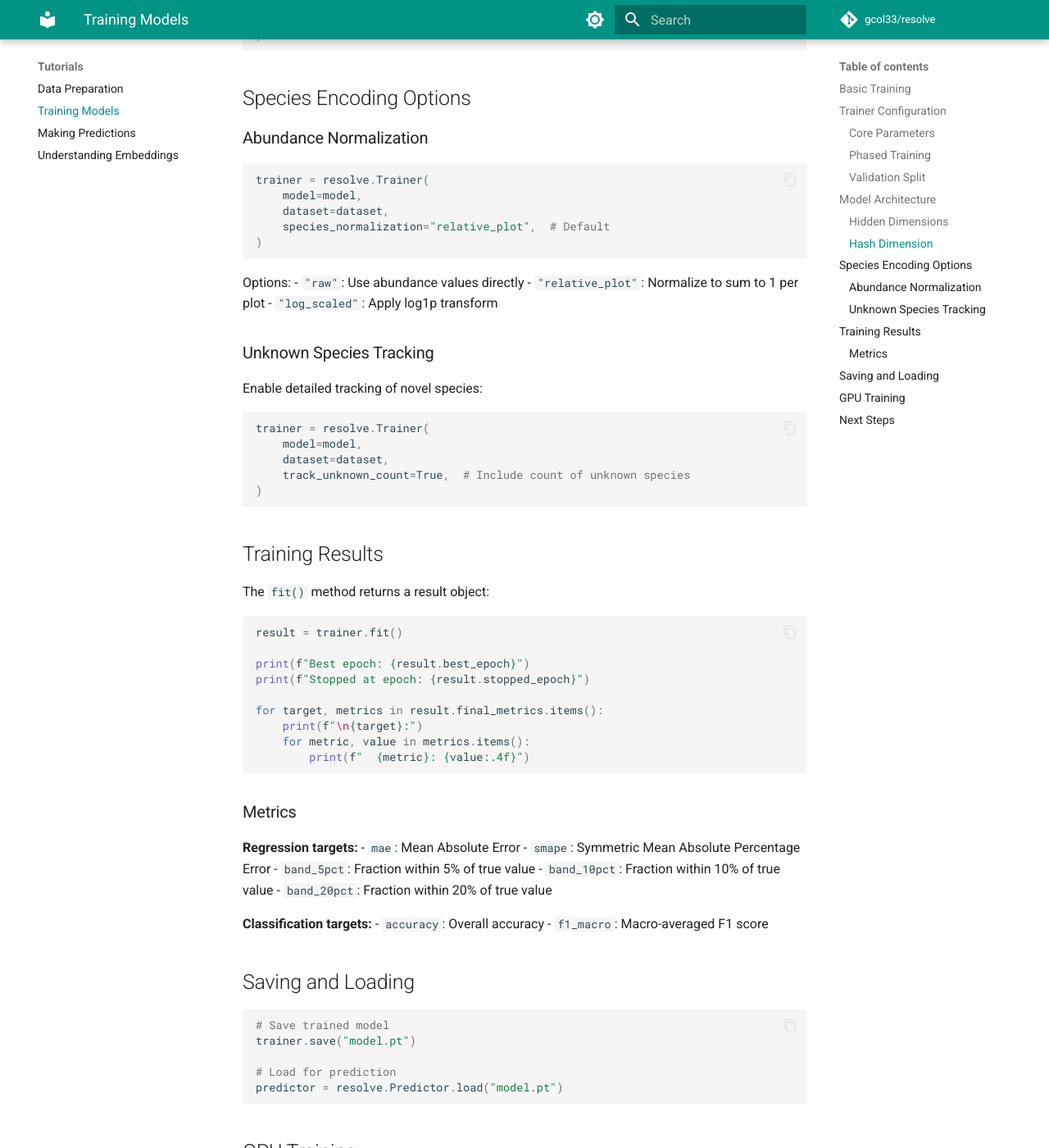
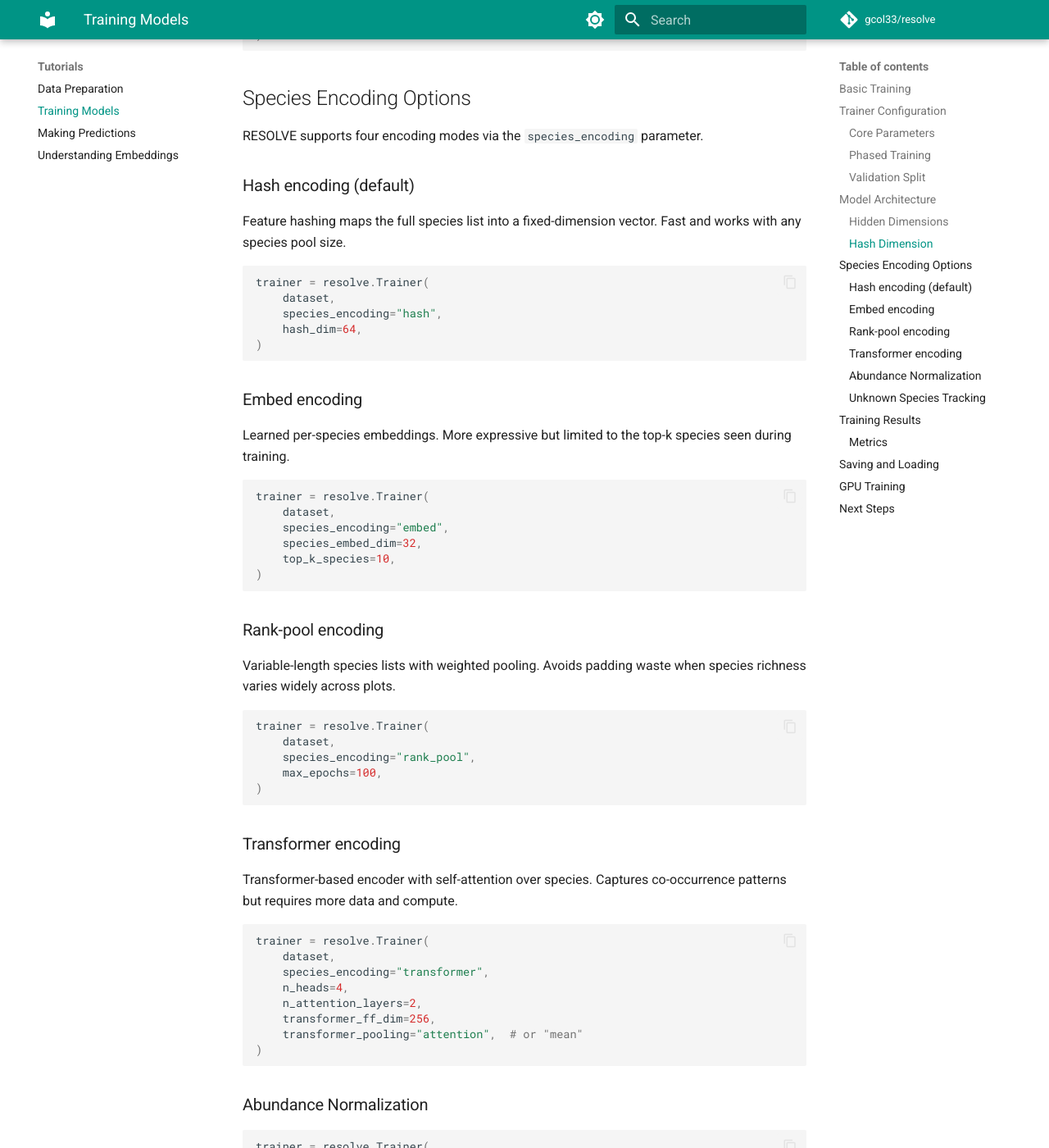
Before and after one commit to gcol33/resolve, an MkDocs documentation site: the page built from docs/tutorials/training.md, in a window 1280 px wide and 1400 px high, scrolled down 1800 px. Shown: the whole window at 82% size. Built offline with MkDocs 1.6.1 and Material for MkDocs 9.7.7, drawn with Linux system fonts in a browser that asks for light colours; comment, search, counter and statistics services are not loaded.

Commit message:
fix: P1 issues — tests, docs, libtorch versions, TraitNet, spatial CV bug
Tests:
- Add tests/test_bindings.py with 22 integration tests covering save/load
  roundtrip, cross-validation, embedding extraction, batched prediction,
  encoding modes, output_space, and edge cases

Docs:
- Add rank_pool and transformer encoding modes to trainer API docs
- Add encoding mode comparison table and examples to training tutorial
- Update index.md feature list with all four encoding modes
- Fix to_dataframe() -> to_polars() in predictor docs and tutorial

CI:
- Upgrade libtorch 2.1.0 -> 2.6.0 in release-pypi.yml (was mismatched
  with r-cmd-check.yml) and tests.yml

Fixes:
- TraitNet: separate error message explaining it needs dedicated
  architecture (not just lumped with MLP default case)
- Fix spatial CV bug: _cv.py passed deprecated block_size= kwarg to
  SpatialBlockSplitter (which only accepts block_deg/block_km/block_ids)
- Update Trainer docstring to list all four encoding modes

Co-Authored-By: Claude Opus 4.6 (1M context) <noreply@anthropic.com>

````diff
--- a/docs/api/trainer.md
+++ b/docs/api/trainer.md
@@ -25,7 +25,7 @@ Create a trainer instance. The model is automatically constructed from the datas
 | Parameter | Type | Default | Description |
 |-----------|------|---------|-------------|
 | `dataset` | `ResolveDataset` | required | Training dataset |
-| `species_encoding` | `str` | `"hash"` | Species encoding mode: `"hash"` or `"embed"` |
+| `species_encoding` | `str` | `"hash"` | Species encoding mode: `"hash"`, `"embed"`, `"rank_pool"`, or `"transformer"` |
 | `hash_dim` | `int` | `32` | Dimension of feature hash (hash mode) |
 | `species_embed_dim` | `int` | `32` | Embedding dimension per species (embed mode) |
 | `top_k` | `int` | `5` | Number of top species for taxonomy embeddings |
@@ -38,6 +38,11 @@ Create a trainer instance. The model is automatically constructed from the datas
 | `lr` | `float` | `1e-3` | Learning rate |
 | `loss_config` | `str` | `"mae"` | Loss preset: `"mae"`, `"combined"`, or `"smape"` |
 | `checkpoint_dir` | `str` | `None` | Directory for checkpoints |
+| `n_heads` | `int` | `4` | Number of attention heads (transformer mode) |
+| `transformer_ff_dim` | `int` | `256` | Feed-forward dimension (transformer mode) |
+| `transformer_pooling` | `str` | `"attention"` | Pooling strategy: `"attention"` or `"mean"` (transformer mode) |
+| `transformer_dropout` | `float` | `0.1` | Dropout rate in transformer layers (transformer mode) |
+| `n_attention_layers` | `int` | `0` | Number of transformer encoder layers |
 | `device` | `str` | `"auto"` | Device (`"auto"`, `"cpu"`, `"cuda"`) |
 
 **Example:**
@@ -51,6 +56,48 @@ trainer = Trainer(
     max_epochs=200,
     patience=30,
     loss_config="mae",
+)
+```
+
+## Encoding Modes
+
+The `species_encoding` parameter controls how species composition is represented as model input.
+
+| Mode | Description | Best for |
+|------|-------------|----------|
+| `"hash"` | Feature hashing into a fixed-dimension vector. Fast and memory-efficient. | Default choice, large species pools |
+| `"embed"` | Learned embeddings per species. More expressive but requires a fixed vocabulary. | Moderate species pools with enough training data |
+| `"rank_pool"` | Variable-length species lists with weighted pooling. Handles plots with widely varying species counts without padding waste. | Datasets where species richness varies widely across plots |
+| `"transformer"` | Transformer-based species encoder with attention pooling. Captures inter-species interactions via self-attention. | Large datasets where species co-occurrence patterns matter |
+
+### Hash mode
+
+```python
+trainer = Trainer(dataset, species_encoding="hash", hash_dim=64)
+```
+
+### Embed mode
+
+```python
+trainer = Trainer(dataset, species_encoding="embed", species_embed_dim=32, top_k_species=10)
+```
+
+### Rank-pool mode
+
+```python
+trainer = Trainer(dataset, species_encoding="rank_pool", max_epochs=100)
+```
+
+### Transformer mode
+
+```python
+trainer = Trainer(
+    dataset,
+    species_encoding="transformer",
+    n_heads=4,
+    transformer_ff_dim=256,
+    n_attention_layers=2,
+    transformer_pooling="attention",
 )
 ```
 
--- a/docs/tutorials/training.md
+++ b/docs/tutorials/training.md
@@ -82,12 +82,65 @@ model = resolve.ResolveModel(
 
 ## Species Encoding Options
 
+RESOLVE supports four encoding modes via the `species_encoding` parameter.
+
+### Hash encoding (default)
+
+Feature hashing maps the full species list into a fixed-dimension vector. Fast and works with any species pool size.
+
+```python
+trainer = resolve.Trainer(
+    dataset,
+    species_encoding="hash",
+    hash_dim=64,
+)
+```
+
+### Embed encoding
+
+Learned per-species embeddings. More expressive but limited to the top-k species seen during training.
+
+```python
+trainer = resolve.Trainer(
+    dataset,
+    species_encoding="embed",
+    species_embed_dim=32,
+    top_k_species=10,
+)
+```
+
+### Rank-pool encoding
+
+Variable-length species lists with weighted pooling. Avoids padding waste when species richness varies widely across plots.
+
+```python
+trainer = resolve.Trainer(
+    dataset,
+    species_encoding="rank_pool",
+    max_epochs=100,
+)
+```
+
+### Transformer encoding
+
+Transformer-based encoder with self-attention over species. Captures co-occurrence patterns but requires more data and compute.
+
+```python
+trainer = resolve.Trainer(
+    dataset,
+    species_encoding="transformer",
+    n_heads=4,
+    n_attention_layers=2,
+    transformer_ff_dim=256,
+    transformer_pooling="attention",  # or "mean"
+)
+```
+
 ### Abundance Normalization
 
 ```python
 trainer = resolve.Trainer(
-    model=model,
-    dataset=dataset,
+    dataset,
     species_normalization="relative_plot",  # Default
 )
 ```
@@ -103,8 +156,7 @@ Enable detailed tracking of novel species:
 
 ```python
 trainer = resolve.Trainer(
-    model=model,
-    dataset=dataset,
+    dataset,
     track_unknown_count=True,  # Include count of unknown species
 )
 ```
````
Also changed, not shown: docs/api/predictor.md (+4 -4 lines), docs/index.md (+1 -1 lines), docs/tutorials/prediction.md (+1 -1 lines), 6 other files.
